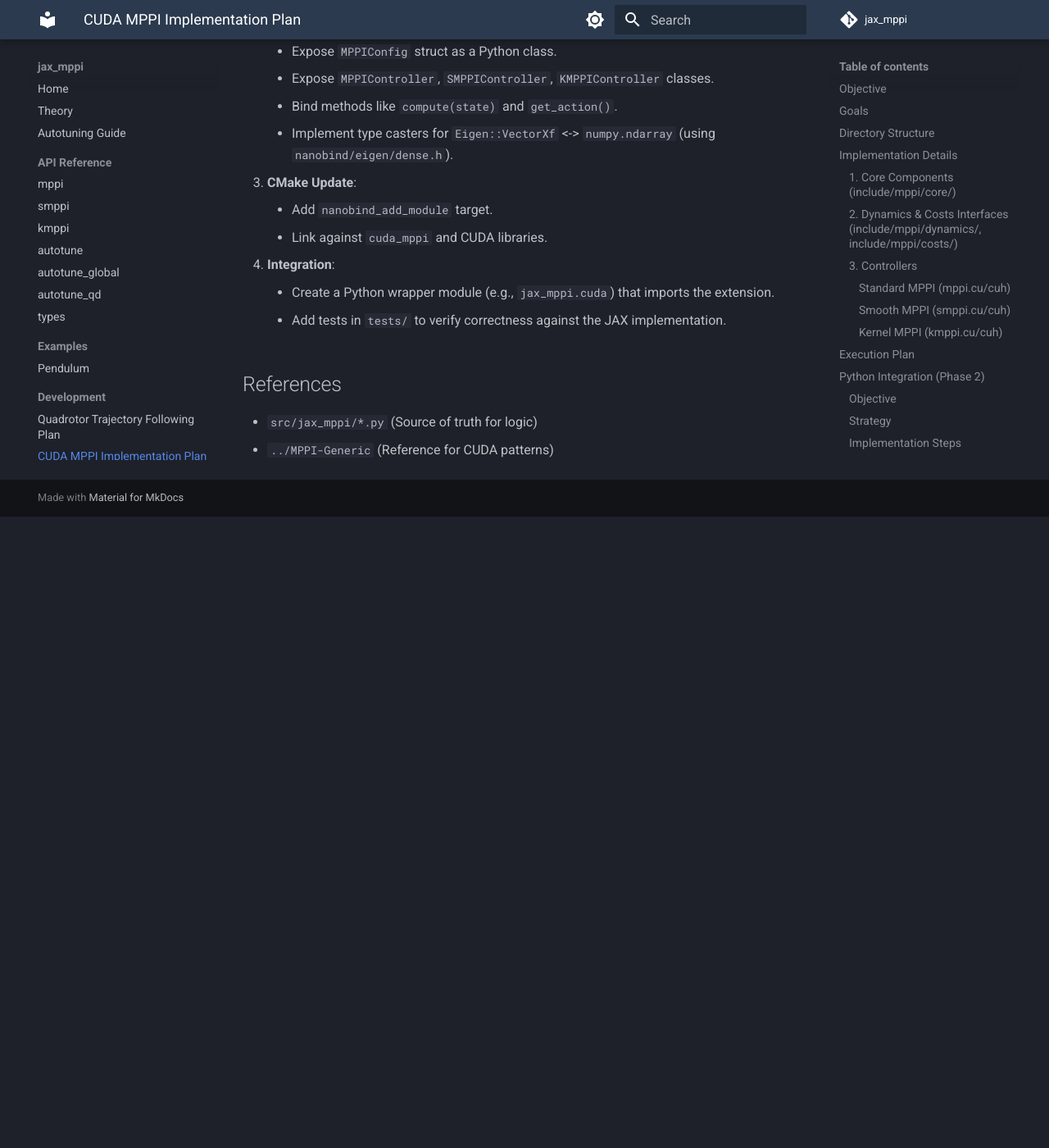
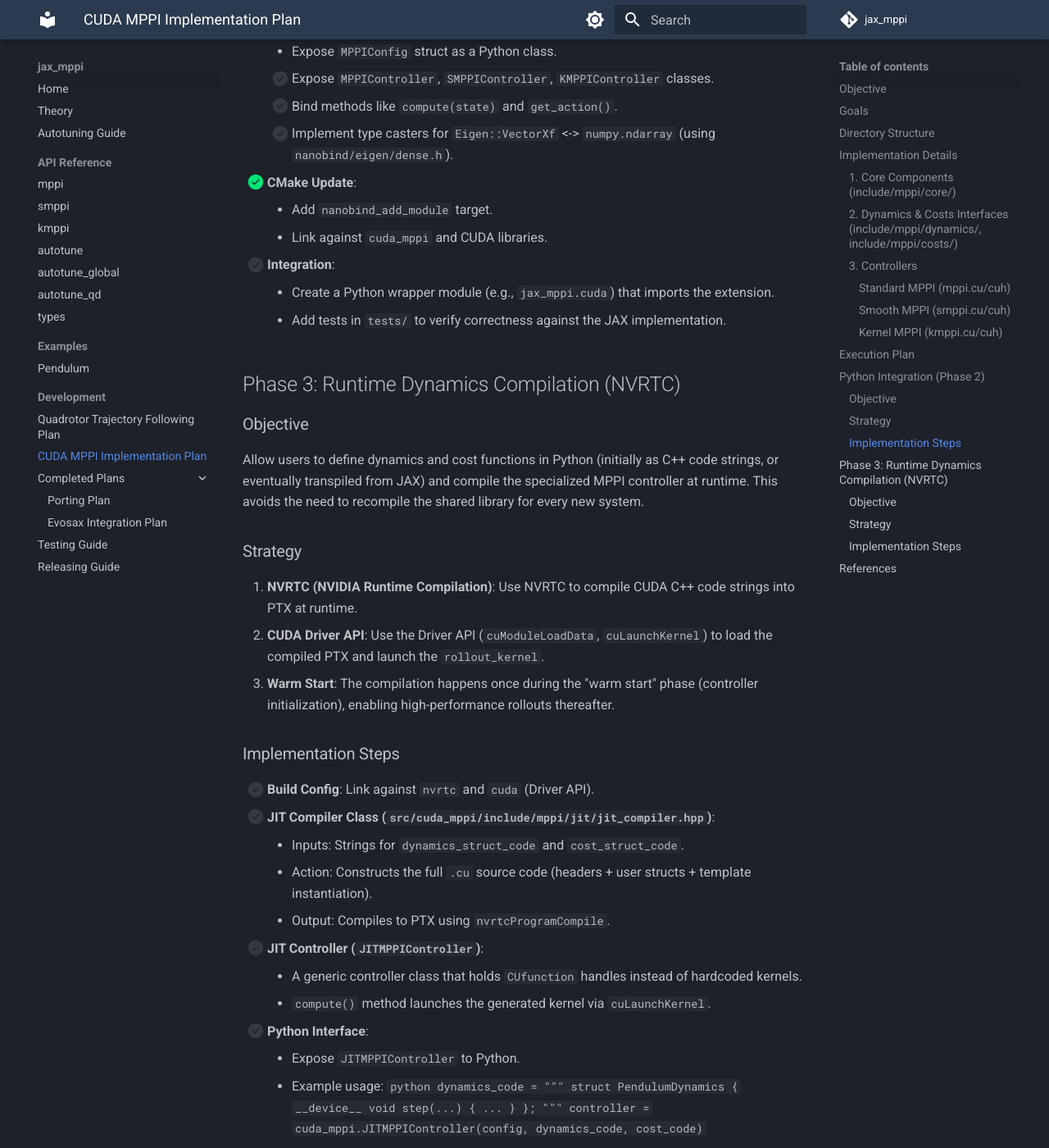
Before and after one commit to riccardo-enr/jax_mppi, an MkDocs documentation site: the page built from docs/plan/cuda_mppi_implementation.md, in a window 1280 px wide and 1400 px high, scrolled down 3707 px. Shown: the whole window at 82% size. Built offline with MkDocs 1.6.1 and Material for MkDocs 9.7.7, drawn with Linux system fonts in a browser that asks for light colours; comment, search, counter and statistics services are not loaded; before the commit the page ends 4337 px from its top, so only the background shows below that; some of the changed text lies outside the part shown.

Commit message:
docs: add progress checklists to CUDA MPPI plan phases 2 and 3

````diff
--- a/docs/plan/cuda_mppi_implementation.md
+++ b/docs/plan/cuda_mppi_implementation.md
@@ -105,22 +105,57 @@
     -   **Advanced (Zero-Copy)**: Accept `DLPack` capsules (from `jax.Array` or `torch.Tensor`) to pass GPU pointers directly to the C++ controllers, avoiding CPU-GPU transfers.
 
 ### Implementation Steps
-1.  **Project Config**:
+1.  [x] **Project Config**:
     -   Update `pyproject.toml` to support C++ extensions (e.g., using `scikit-build-core`).
     -   Add dependencies: `nanobind`, `scikit-build-core`.
-2.  **Bindings Code**:
+2.  [x] **Bindings Code**:
     -   Create `src/cuda_mppi/bindings/bindings.cpp`.
     -   Expose `MPPIConfig` struct as a Python class.
-    -   Expose `MPPIController`, `SMPPIController`, `KMPPIController` classes.
-    -   Bind methods like `compute(state)` and `get_action()`.
-    -   Implement type casters for `Eigen::VectorXf` <-> `numpy.ndarray` (using `nanobind/eigen/dense.h`).
-3.  **CMake Update**:
+    -   [ ] Expose `MPPIController`, `SMPPIController`, `KMPPIController` classes.
+    -   [ ] Bind methods like `compute(state)` and `get_action()`.
+    -   [ ] Implement type casters for `Eigen::VectorXf` <-> `numpy.ndarray` (using `nanobind/eigen/dense.h`).
+3.  [x] **CMake Update**:
     -   Add `nanobind_add_module` target.
     -   Link against `cuda_mppi` and CUDA libraries.
-4.  **Integration**:
+4.  [ ] **Integration**:
     -   Create a Python wrapper module (e.g., `jax_mppi.cuda`) that imports the extension.
     -   Add tests in `tests/` to verify correctness against the JAX implementation.
+
+## Phase 3: Runtime Dynamics Compilation (NVRTC)
+
+### Objective
+Allow users to define dynamics and cost functions in Python (initially as C++ code strings, or eventually transpiled from JAX) and compile the specialized MPPI controller at runtime. This avoids the need to recompile the shared library for every new system.
+
+### Strategy
+1.  **NVRTC (NVIDIA Runtime Compilation)**: Use NVRTC to compile CUDA C++ code strings into PTX at runtime.
+2.  **CUDA Driver API**: Use the Driver API (`cuModuleLoadData`, `cuLaunchKernel`) to load the compiled PTX and launch the `rollout_kernel`.
+3.  **Warm Start**: The compilation happens once during the "warm start" phase (controller initialization), enabling high-performance rollouts thereafter.
+
+### Implementation Steps
+1.  [ ] **Build Config**: Link against `nvrtc` and `cuda` (Driver API).
+2.  [ ] **JIT Compiler Class (`src/cuda_mppi/include/mppi/jit/jit_compiler.hpp`)**:
+    -   Inputs: Strings for `dynamics_struct_code` and `cost_struct_code`.
+    -   Action: Constructs the full `.cu` source code (headers + user structs + template instantiation).
+    -   Output: Compiles to PTX using `nvrtcProgramCompile`.
+3.  [ ] **JIT Controller (`JITMPPIController`)**:
+    -   A generic controller class that holds `CUfunction` handles instead of hardcoded kernels.
+    -   `compute()` method launches the generated kernel via `cuLaunchKernel`.
+4.  [ ] **Python Interface**:
+    -   Expose `JITMPPIController` to Python.
+    -   Example usage:
+        ```python
+        dynamics_code = """
+        struct PendulumDynamics {
+            __device__ void step(...) { ... }
+        };
+        """
+        controller = cuda_mppi.JITMPPIController(config, dynamics_code, cost_code)
+        ```
+5.  [ ] **Verification**:
+    -   Implement `examples/cuda_pendulum_jit.py`.
+    -   Verify that the JIT-compiled pendulum controller matches the JAX baseline.
 
 ## References
 -   `src/jax_mppi/*.py` (Source of truth for logic)
 -   `../MPPI-Generic` (Reference for CUDA patterns)
+-   NVRTC Documentation
````
